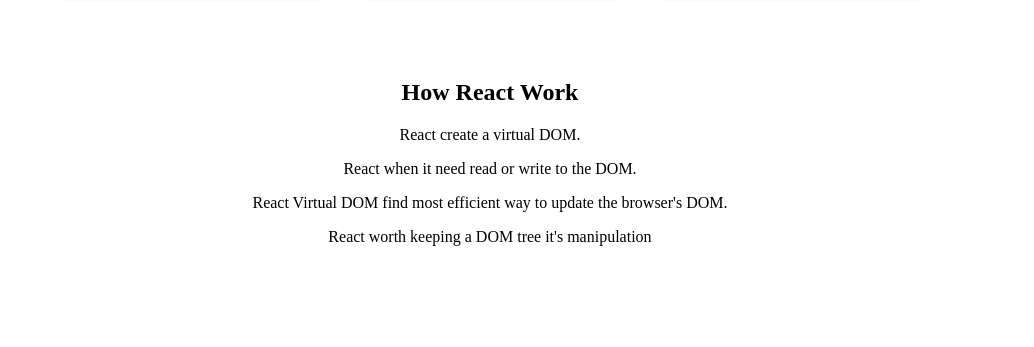
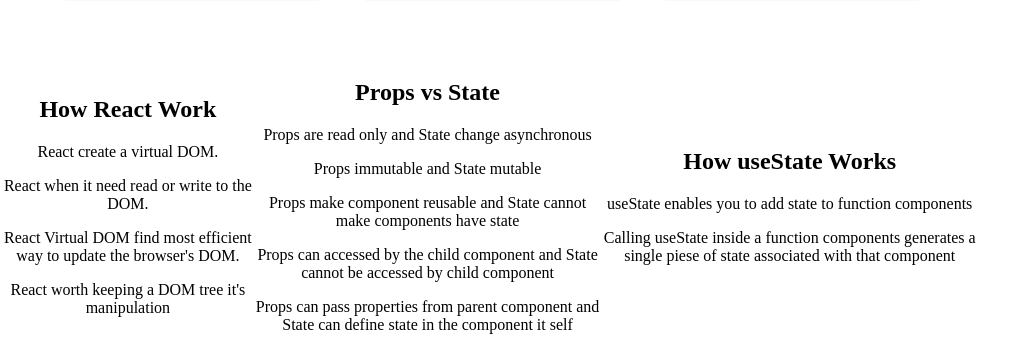
Before and after one commit to mdmehedihasan212/react-gun-web, a React (Create React App) app: page / in a window 1280 px wide. Shown: the part 1694-2041 px from the top of the page, without its empty margins (0-1034 px from the left). Before the commit the page ends 1956 px from the top, so only its background shows below. Built offline with nearby package versions, Linux system fonts and the light colour scheme.

Commit message:
add 3 question ans

```diff
--- a/src/components/Body/Body.js
+++ b/src/components/Body/Body.js
@@ -44,6 +44,19 @@
                     <p>React Virtual DOM find most efficient way to update the browser's DOM.</p>
                     <p>React worth keeping a DOM tree it's manipulation</p>
                 </div>
+                <div className="second-question">
+                    <h2>Props vs State</h2>
+                    <p>Props are read only and State change asynchronous</p>
+                    <p>Props immutable and State mutable</p>
+                    <p>Props make component reusable and State cannot make components have state</p>
+                    <p>Props can accessed by the child component and State cannot be accessed by child component</p>
+                    <p>Props can pass properties from parent component and State can define state in the component it self</p>
+                </div>
+                <div className="third-question">
+                    <h2>How useState Works</h2>
+                    <p>useState enables you to add state to function components</p>
+                    <p>Calling useState inside a function components generates a single piese of state associated with that component</p>
+                </div>
             </div>
         </div>
     );
```
